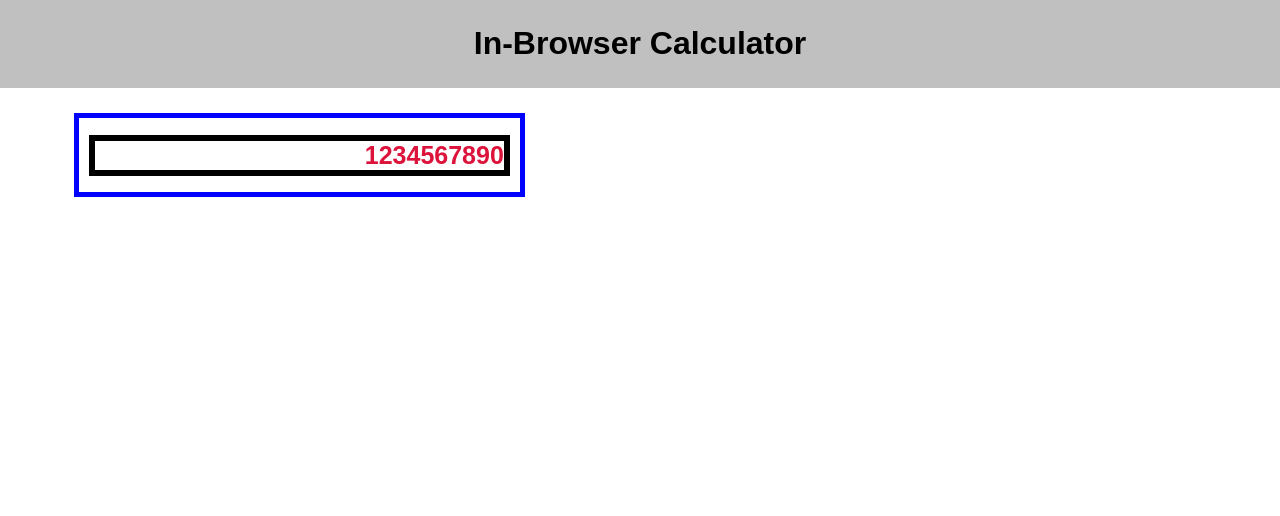
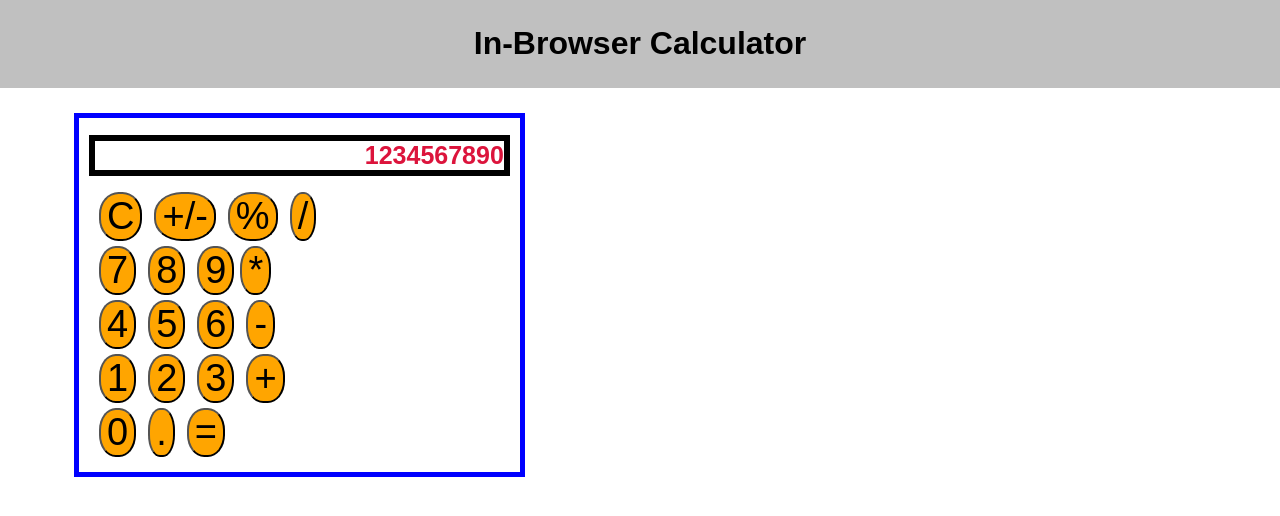
Before and after one commit to KrispyKroke/browser-calculator, a React (Create React App) app: page / in a window 1280 px wide. Shown: the top 516 px of the page. Built offline with nearby package versions, Linux system fonts and the light colour scheme.

Commit message:
Added buttons and basic styling for them.  Going to create toggle and clear history buttons.

```diff
--- /dev/null
+++ b/src/components/CalculatorButtons/CalculatorButtons.css
@@ -0,0 +1,25 @@
+.CalcButtons {
+    margin: 15px;
+}
+
+.Row1, .Row2, .Row3, .Row4, .Row5 {
+    margin: 5px;
+}
+
+#clearBtn, #seven, #four, #one, #zero, #negationBtn, #eight,
+#five, #two, #decimal, #percentBtn,
+#equalSign, #nine, #six, #three {
+    margin-right: 6px;
+}
+
+#divisionBtn, #multiplicationBtn, #subtractBtn,
+#addBtn, #percentBtn, #nine, #six, #three, #equalSign,
+#negationBtn, #eight, #five, #two, #decimal {
+    margin-left: 6px;
+}
+
+button {
+    background-color: orange;
+    font-size: 38px;
+    border-radius: 45%;
+}
--- /dev/null
+++ b/src/components/CalculatorButtons/CalculatorButtons.jsx
@@ -0,0 +1,41 @@
+import React from 'react';
+import './CalculatorButtons.css';
+
+function CalculatorButtons() {
+    return (
+        <div className='CalcButtons'>
+            <div className='Row1'>
+                <button id='clearBtn'>C</button>
+                <button id='negationBtn'>+/-</button>
+                <button id='percentBtn'>%</button>
+                <button id='divisionBtn'>/</button>
+            </div>
+            <div className='Row2'>
+                <button id='seven'>7</button>
+                <button id='eight'>8</button>
+                <button id='nine'>9</button>
+                <button id='multiBtn'>*</button>
+            </div>
+            <div className='Row3'>
+                <button id='four'>4</button>
+                <button id='five'>5</button>
+                <button id='six'>6</button>
+                <button id='subtractBtn'>-</button>
+            </div>
+            <div className='Row4'>
+                <button id='one'>1</button>
+                <button id='two'>2</button>
+                <button id='three'>3</button>
+                <button id='addBtn'>+</button>
+            </div>
+            <div className='Row5'>
+                <button id='zero'>0</button>
+                <button id='decimal'>.</button>
+                <button id='equalSign'>=</button>
+            </div>
+        </div>
+    );
+}
+
+
+export default CalculatorButtons;
--- a/src/components/CalculatorContainer/CalculatorContainer.jsx
+++ b/src/components/CalculatorContainer/CalculatorContainer.jsx
@@ -1,11 +1,13 @@
 import React from 'react';
 import './CalculatorContainer.css';
 import CalculatorDisplay from '../CalculatorDisplay/CalculatorDisplay.jsx';
+import CalculatorButtons from '../CalculatorButtons/CalculatorButtons';
 
 function CalculatorContainer() {
     return (
         <div className='Container'>
             <CalculatorDisplay />
+            <CalculatorButtons />
         </div>
     );
 }
```
